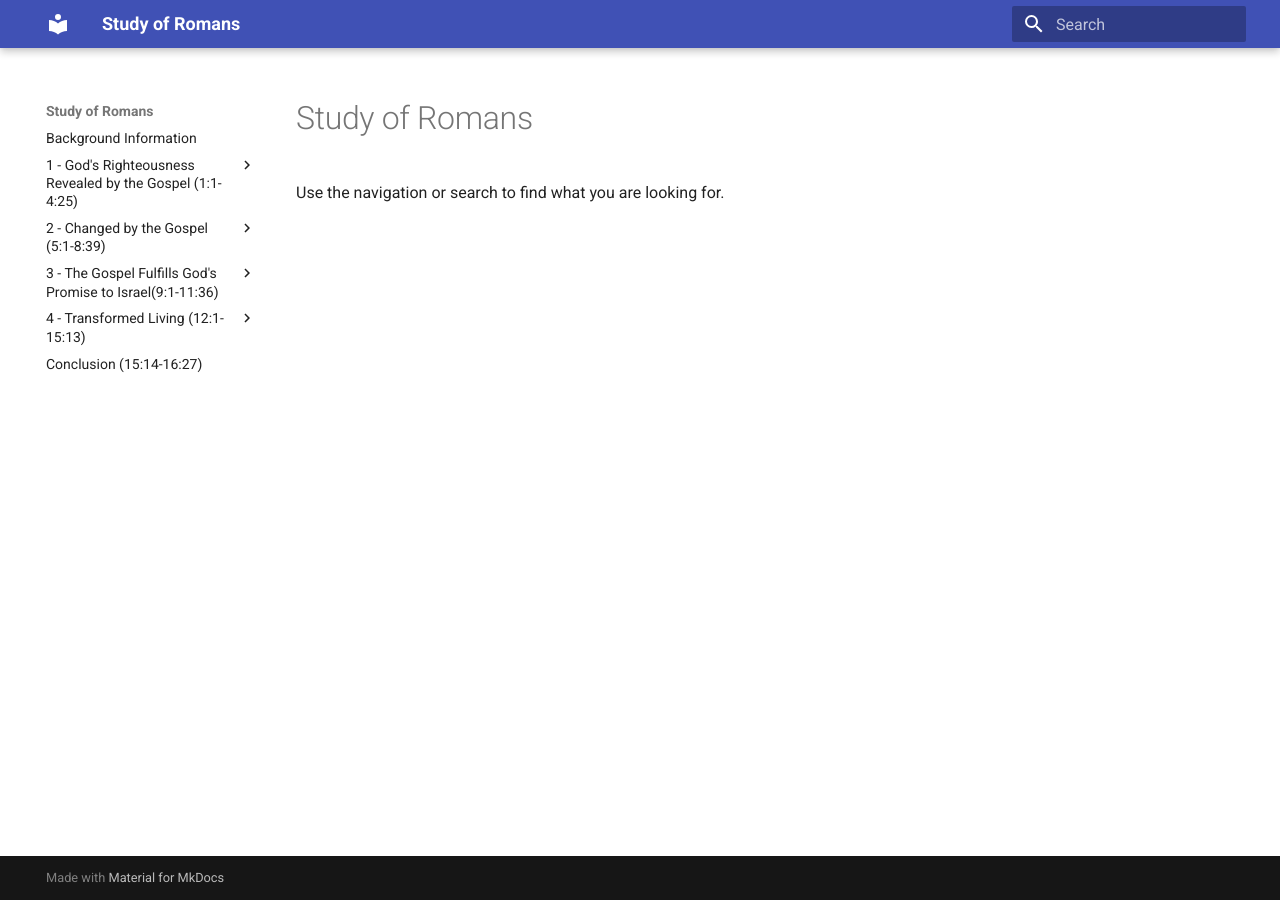
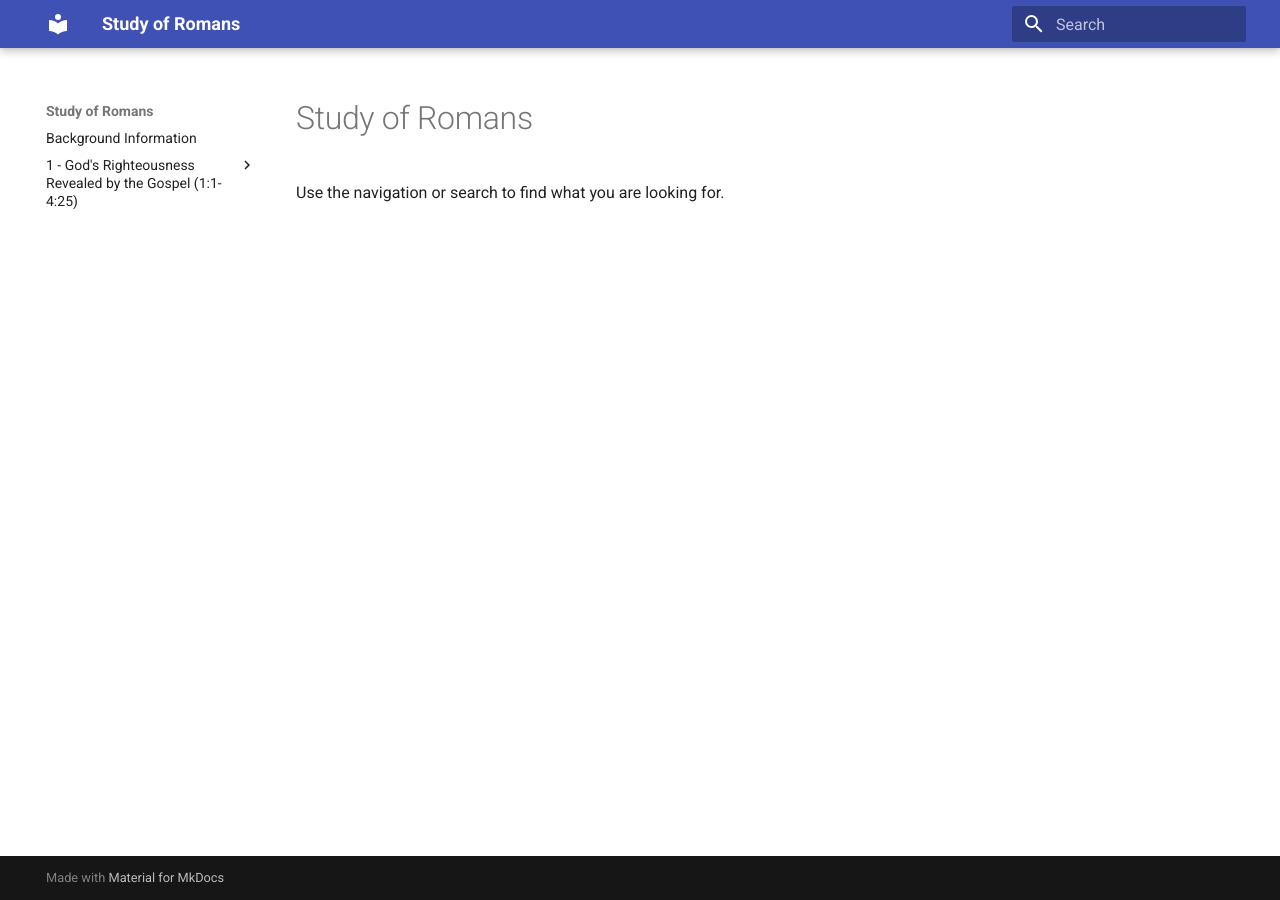
Before and after one commit to 1dancook/romans-study, an MkDocs documentation site: the page built from docs/index.md, in a window 1280 px wide. Built offline with MkDocs 1.6.1 and Material for MkDocs 9.7.7, drawn with Linux system fonts in a browser that asks for light colours.

Commit message:
change: hide parts of yaml with comment

```diff
--- a/mkdocs.yml
+++ b/mkdocs.yml
@@ -9,25 +9,25 @@ nav:
   - Background Information: 00-background-info.md
   - 1 - God's Righteousness Revealed by the Gospel (1:1-4:25):
     - Introduction (1:1-17): 01-intro.md
-    - God's wrath against Gentiles (1:18-32): 02-wrath-gentiles.md
-    - God's wrath against Jews (2:1-3:8): 03-wrath-jews.md
-    - God's Righteousness through Faith in Christ (3:9-26): 04-christ.md
-    - Justification by Faith (3:27-4:25): 05-justification.md
-  - 2 - Changed by the Gospel (5:1-8:39):
-    - Benefits of being Justified (5:1-11): 06-benefits.md
-    - Death in Adam, Life in Christ (5:12-21): 07-life.md
-    - Dead to Sin, Alive to God (6:1-23): 08-dead-alive.md
-    - Dead to the Law (7:1-25): 09-dead-law.md
-    - Life by the Power of the Spirit (8:1-17): 10-power.md
-    - Present Sufferings and Future Glory (8:18-39): 11-suffering.md
-  - 3 - The Gospel Fulfills God's Promise to Israel(9:1-11:36):
-    - 'Israel: The Past (9:1-29)': 12-israel-past.md
-    - 'Israel: The Present (9:30-10:21)': 13-israel-present.md
-    - 'Israel: The Future (11:1-36)': 14-israel-future.md
-  - 4 - Transformed Living (12:1-15:13):
-    - 'Response: Transformed Lives (12:1-2)': 15-response.md
-    - Transformed Lives in Christian Community (12:3-21): 16-community.md
-    - Transformed Lives and the Government (13:1-7): 17-government.md
-    - Transformed Lives with Neighbors + Looking forward to Christ's Return (13:8-14): 18-neighbors.md
-    - Transformed Lives and Mutual Acceptance (14:1-15:13): 19-mutual.md
-  - Conclusion (15:14-16:27): 20-conclusion.md
+  #   - God's wrath against Gentiles (1:18-32): 02-wrath-gentiles.md
+  #   - God's wrath against Jews (2:1-3:8): 03-wrath-jews.md
+  #   - God's Righteousness through Faith in Christ (3:9-26): 04-christ.md
+  #   - Justification by Faith (3:27-4:25): 05-justification.md
+  # - 2 - Changed by the Gospel (5:1-8:39):
+  #   - Benefits of being Justified (5:1-11): 06-benefits.md
+  #   - Death in Adam, Life in Christ (5:12-21): 07-life.md
+  #   - Dead to Sin, Alive to God (6:1-23): 08-dead-alive.md
+  #   - Dead to the Law (7:1-25): 09-dead-law.md
+  #   - Life by the Power of the Spirit (8:1-17): 10-power.md
+  #   - Present Sufferings and Future Glory (8:18-39): 11-suffering.md
+  # - 3 - The Gospel Fulfills God's Promise to Israel(9:1-11:36):
+  #   - 'Israel: The Past (9:1-29)': 12-israel-past.md
+  #   - 'Israel: The Present (9:30-10:21)': 13-israel-present.md
+  #   - 'Israel: The Future (11:1-36)': 14-israel-future.md
+  # - 4 - Transformed Living (12:1-15:13):
+  #   - 'Response: Transformed Lives (12:1-2)': 15-response.md
+  #   - Transformed Lives in Christian Community (12:3-21): 16-community.md
+  #   - Transformed Lives and the Government (13:1-7): 17-government.md
+  #   - Transformed Lives with Neighbors + Looking forward to Christ's Return (13:8-14): 18-neighbors.md
+  #   - Transformed Lives and Mutual Acceptance (14:1-15:13): 19-mutual.md
+  # - Conclusion (15:14-16:27): 20-conclusion.md
```
